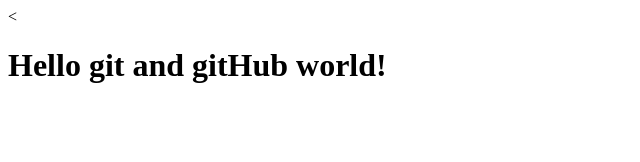
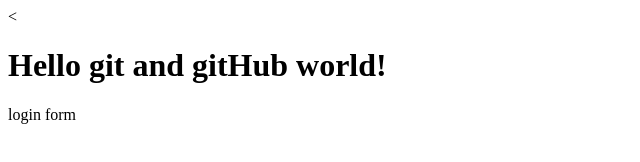
Before and after one commit to Marlond25/client, a plain HTML site: page index.html in a window 1280 px wide. Shown: the full height of the page, 0-640 px from the left. Drawn offline with Linux system fonts and the light colour scheme.

Commit message:
login form

```diff
--- a/index.html
+++ b/index.html
@@ -6,5 +6,6 @@
   </head>
   <body>
     <h1>Hello git and gitHub world!</h1>
+    login form
   </body>
 </html>
```
Also changed, not shown: login.html (added, +1 -0 lines), log.txt (added).
